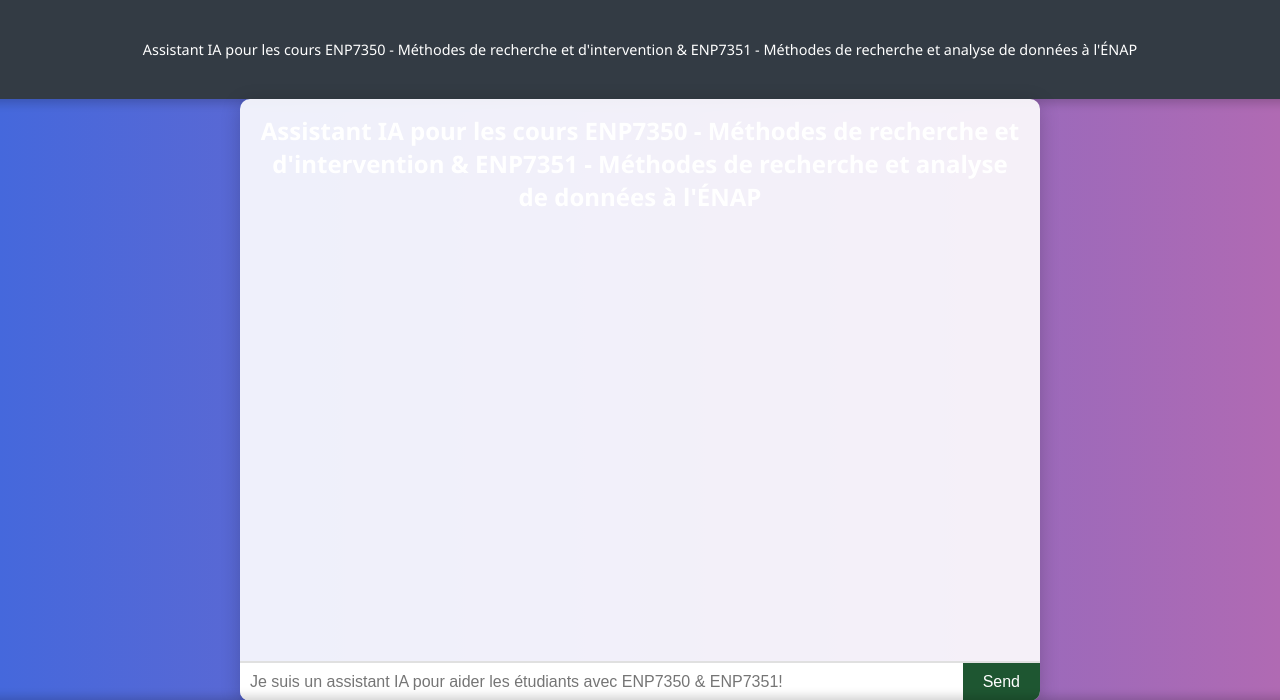
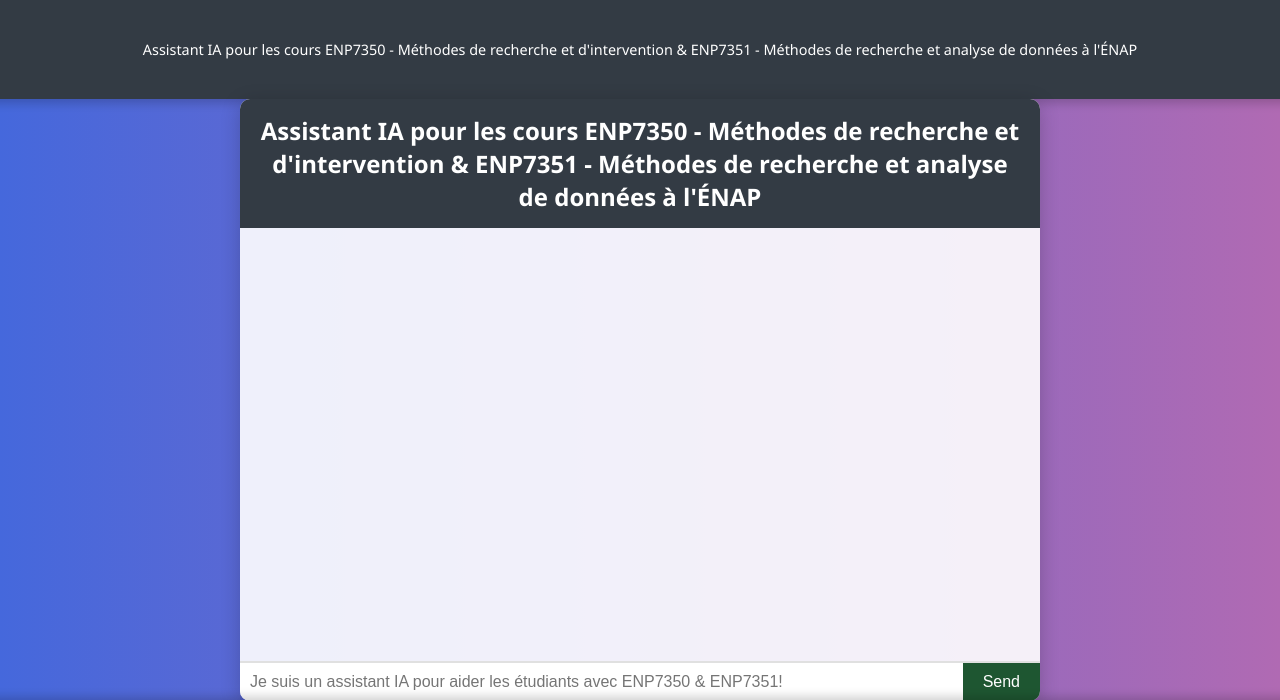
Before and after one commit to snsn3/cours_ENP_7350_et_ENP_7351, a Flask app: page / in a window 1280 px wide. Shown: the top 700 px of the page. Run offline with Flask 2, Linux system fonts and the light colour scheme.

Commit message:
Update index.html

```diff
--- a/templates/index.html
+++ b/templates/index.html
@@ -30,7 +30,7 @@
             animation: fadeIn 0.5s ease-in-out;
         }
         .chat-header {
-            background-color: linear-gradient(to right, #4568dc, #b06ab3);
+            background-color: #333b44;
             color: #ffffff;
             padding: 15px;
             text-align: center;
```
